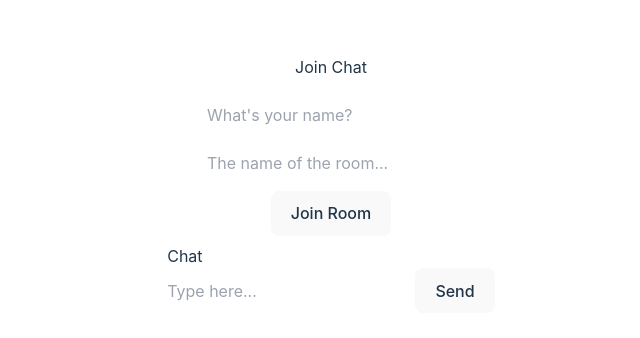
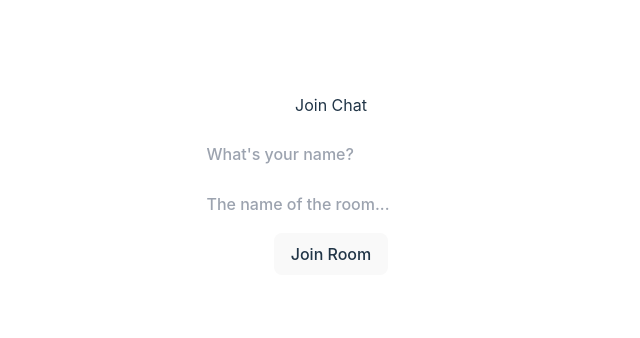
Before and after one commit to marktlinn/chattyApp, a React (Vite) app in the folder client/: page / in a window 1280 px wide. Shown: the part 220-558 px from the top of the page, without its empty margins (309-949 px from the left). Built offline with nearby package versions, Linux system fonts and the light colour scheme; no server answers.

Commit message:
add: setup react-router to route between login room and chat room, dyamically generated by user

```diff
--- a/client/components/Chat.tsx
+++ b/client/components/Chat.tsx
@@ -29,12 +29,11 @@ const Chat = ({ socket, userName, roomName }: Props) => {
     }
   };
   return (
-    <main className="">
+    <main>
       <header>Chat</header>
       <section></section>
-      <section>
+      <section className="flex gap-1">
         <input
-          className="py-2"
           type="text"
           placeholder="Type here..."
           onChange={e => {
--- /dev/null
+++ b/client/components/JoinRoom.tsx
@@ -0,0 +1,33 @@
+import React from "react";
+type Props = {
+  setUserName: React.Dispatch<React.SetStateAction<string>>;
+  setRoomName: React.Dispatch<React.SetStateAction<string>>;
+  joinRoom: () => void;
+};
+
+const JoinRoom = ({ setUserName, setRoomName, joinRoom }: Props) => {
+  return (
+    <div className="w-screen flex flex-col items-center justify-center gap-2 h-screen">
+      <h3 className="p-2">Join Chat</h3>
+      <input
+        className="p-2"
+        type="text"
+        placeholder="What's your name?"
+        onChange={e => {
+          setUserName(e.target.value);
+        }}
+      />
+      <input
+        className="p-2"
+        type="text"
+        placeholder="The name of the room..."
+        onChange={e => {
+          setRoomName(e.target.value);
+        }}
+      />
+      <button onClick={joinRoom}>Join Room</button>
+    </div>
+  );
+};
+
+export default JoinRoom;
--- a/client/package.json
+++ b/client/package.json
@@ -11,6 +11,7 @@
   "dependencies": {
     "react": "^18.2.0",
     "react-dom": "^18.2.0",
+    "react-router-dom": "^6.4.4",
     "socket.io-client": "^4.5.4"
   },
   "devDependencies": {
--- a/client/src/App.tsx
+++ b/client/src/App.tsx
@@ -1,39 +1,41 @@
 import { useState } from "react";
 import * as io from "socket.io-client";
 import Chat from "../components/Chat";
+import JoinRoom from "../components/JoinRoom";
 
+import { Routes, Route, useNavigate } from "react-router-dom";
 const socket = io.connect("http://localhost:3000");
 function App() {
   const [userName, setUserName] = useState<string>("");
   const [roomName, setRoomName] = useState<string>("");
-
+  const Navigate = useNavigate();
   const joinRoom = () => {
     if (userName.length > 1 && roomName.length > 1) {
       socket.emit("join_room", roomName);
+      console.log(roomName);
+      Navigate(`/room${roomName}`);
     }
   };
   return (
     <div className="w-screen flex flex-col items-center justify-center gap-2 h-screen">
-      <h3 className="p-2">Join Chat</h3>
-      <input
-        className="p-2"
-        type="text"
-        placeholder="What's your name?"
-        onChange={e => {
-          setUserName(e.target.value);
-        }}
-      />
-      <input
-        className="p-2"
-        type="text"
-        placeholder="The name of the room..."
-        onChange={e => {
-          setRoomName(e.target.value);
-        }}
-      />
-      <button onClick={joinRoom}>Join Room</button>
-
-      <Chat socket={socket} userName={userName} roomName={roomName} />
+      <Routes>
+        <Route
+          path="/"
+          element={
+            <JoinRoom
+              setUserName={setUserName}
+              setRoomName={setRoomName}
+              joinRoom={joinRoom}
+            />
+          }
+        />
+        <Route
+          path={`/room${roomName}`}
+          element={
+            <Chat socket={socket} userName={userName} roomName={roomName} />
+          }
+        />
+      </Routes>
     </div>
   );
 }
--- a/client/src/index.css
+++ b/client/src/index.css
@@ -4,10 +4,7 @@
 
 :root {
   font-family: Inter, Avenir, Helvetica, Arial, sans-serif;
-  font-size: 16px;
-  line-height: 24px;
   font-weight: 400;
-
   color-scheme: light dark;
   color: rgba(255, 255, 255, 0.87);
   background-color: #242424;
@@ -41,16 +38,18 @@ h1 {
   line-height: 1.1;
 }
 
-button {
-  border-radius: 8px;
+button,
+input {
+  border-radius: 0.5rem;
   border: 1px solid transparent;
-  padding: 0.6em 1.2em;
-  font-size: 1em;
+  padding: 0.5rem 1rem;
   font-weight: 500;
   font-family: inherit;
-  background-color: #1a1a1a;
   cursor: pointer;
   transition: border-color 0.25s;
+}
+button {
+  background-color: #1a1a1a;
 }
 button:hover {
   border-color: #646cff;
@@ -58,6 +57,9 @@ button:hover {
 button:focus,
 button:focus-visible {
   outline: 4px auto -webkit-focus-ring-color;
+}
+input:focus {
+  outline: 1px solid #646cff;
 }
 
 @media (prefers-color-scheme: light) {
--- a/client/src/main.tsx
+++ b/client/src/main.tsx
@@ -1,10 +1,13 @@
-import React from 'react'
-import ReactDOM from 'react-dom/client'
-import App from './App'
-import './index.css'
+import React from "react";
+import ReactDOM from "react-dom/client";
+import { BrowserRouter as Router } from "react-router-dom";
+import App from "./App";
+import "./index.css";
 
-ReactDOM.createRoot(document.getElementById('root') as HTMLElement).render(
+ReactDOM.createRoot(document.getElementById("root") as HTMLElement).render(
   <React.StrictMode>
-    <App />
+    <Router>
+      <App />
+    </Router>
   </React.StrictMode>
-)
+);
```
Also changed, not shown: 1 other file (tests, documents, lock files or other folders).
